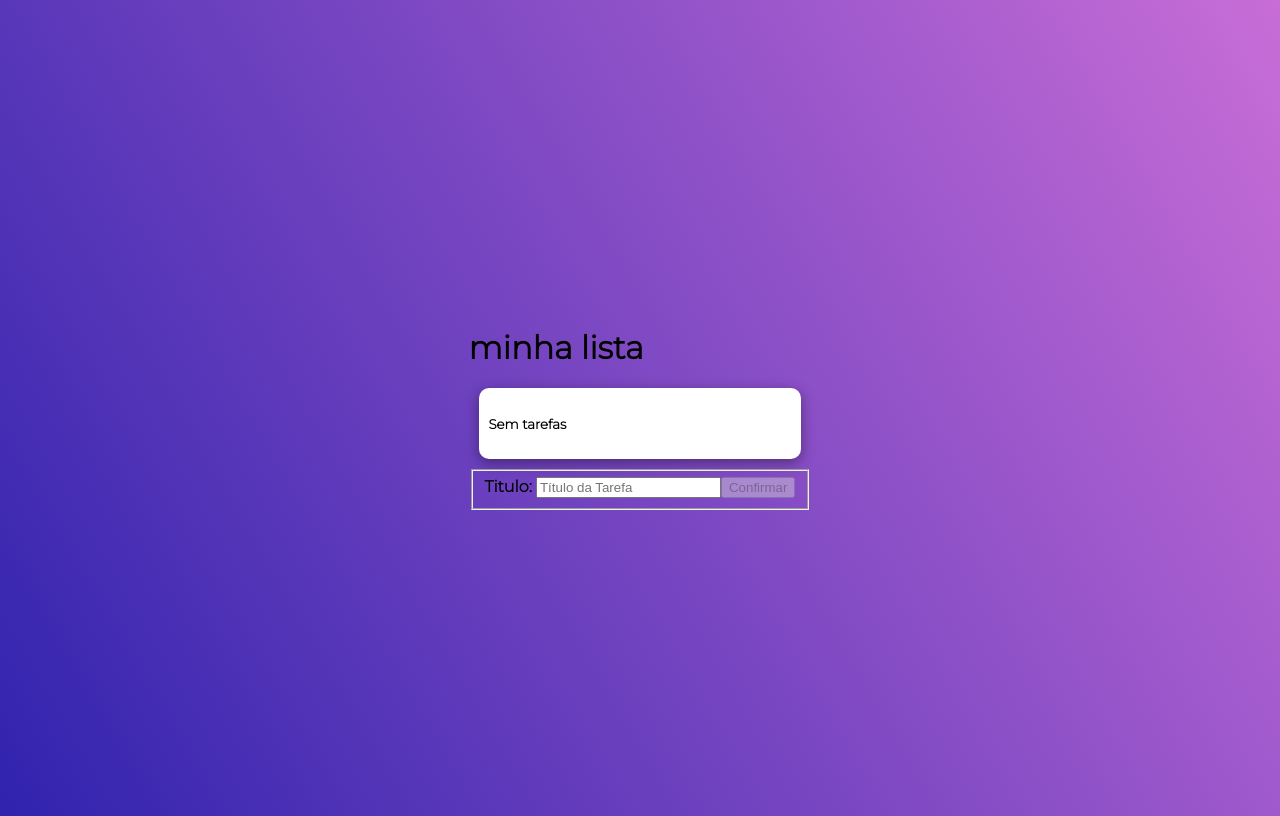
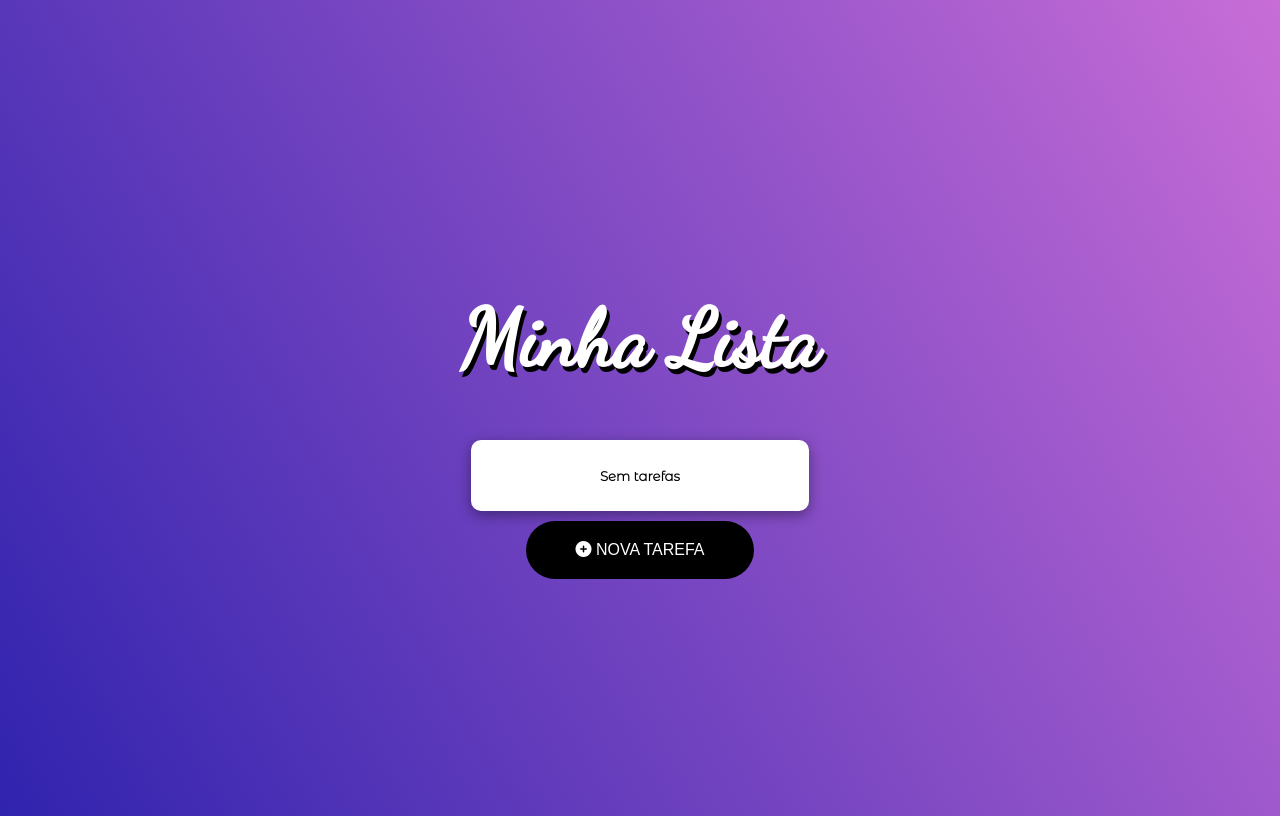
Before and after one commit to Thyerry/curso-angular, an Angular app: page / in a window 1280 px wide. Built offline with nearby package versions, Linux system fonts and the light colour scheme.

Commit message:
add more styles

```diff
--- a/package.json
+++ b/package.json
@@ -10,7 +10,7 @@
 	},
 	"private": true,
 	"dependencies": {
-		"@angular/animations": "^16.0.0",
+		"@angular/animations": "^16.0.3",
 		"@angular/common": "^16.0.0",
 		"@angular/compiler": "^16.0.0",
 		"@angular/core": "^16.0.0",
--- a/src/app/app.component.html
+++ b/src/app/app.component.html
@@ -1,23 +1,65 @@
-<h1>{{ title }}</h1>
-<ul>
-	<p *ngIf="todos.length == 0"><small>Sem tarefas</small></p>
+<h1 class="title animate__animated animate__tada">{{ title }}</h1>
+<ul class="animate__animated animate__flipInX" *ngIf="mode == 'list'">
+	<p *ngIf="todos.length == 0" class="text-center"><small>Sem tarefas</small></p>
 	<li *ngFor="let todo of todos">
-		{{ todo.title }} -
-		<button *ngIf="!todo.done" (click)="markAsDone(todo)">CONCLUIR</button>
-		|
-		<button *ngIf="todo.done" (click)="markAsUndone(todo)">REFAZER</button>
-		|
-		<button (click)="remove(todo)">REMOVER</button>
+		{{ todo.title }}
+		<button *ngIf="!todo.done" (click)="markAsDone(todo)">
+			<i class="fa-solid fa-check"></i>
+			<!-- CONCLUIR -->
+		</button>
+		<button *ngIf="todo.done" (click)="markAsUndone(todo)">
+			<i class="fa-solid fa-repeat"></i>
+			<!-- REFAZER -->
+		</button>
+		<button (click)="remove(todo)">
+			<i class="fa-solid fa-trash-can"></i>
+			<!-- REMOVE -->
+		</button>
 	</li>
 </ul>
 
-<form [formGroup]="form">
-	<fieldset>
-		<label>Titulo: </label>
-		<input type="text" placeholder="Título da Tarefa" maxlength="60" formControlName="title" />
-		<small *ngIf="form.controls['title'].invalid && !form.controls['title'].pristine">
-			este campo deve conter entre 3 e 60 caracteres
-		</small>
-		<button [disabled]="form.invalid" (click)="add()">Confirmar</button>
-	</fieldset>
-</form>
+<div id="modal" class="animate__animated animate__flipInX" *ngIf="mode == 'add'">
+	<h1 class="text-center">Nova Tarefa</h1>
+	<form [formGroup]="form">
+		<div class="message-container">
+			<input
+				type="text"
+				placeholder="Título da tarefa"
+				maxlength="60"
+				formControlName="title"
+			/>
+			<ng-container
+				*ngIf="
+					form.controls['title'].invalid && !form.controls['title'].pristine;
+					then danger;
+					else noDanger
+				"
+			></ng-container>
+			<ng-template #danger>
+				<small class="danger"> este campo deve conter entre 3 e 60 caracteres </small>
+			</ng-template>
+			<ng-template #noDanger>
+				<small class="no-danger">{{ " " }}</small>
+			</ng-template>
+		</div>
+		<div class="text-center button-container">
+			<button [disabled]="form.invalid" (click)="add()" class="button">
+				<i class="fa-regular fa-circle-check"></i>
+				CONFIRMAR
+			</button>
+			<button class="button" (click)="changeMode('list')" *ngIf="mode == 'add'">
+				<i class="fa-solid fa-xmark"></i>
+				CANCELAR
+			</button>
+		</div>
+	</form>
+</div>
+
+<button
+	class="animate__animated animate__fadeInUp button"
+	(click)="changeMode('add')"
+	*ngIf="mode == 'list'"
+>
+	<i class="fa-solid fa-plus-circle"></i>
+	NOVA TAREFA
+</button>
--- a/src/app/app.component.ts
+++ b/src/app/app.component.ts
@@ -9,8 +9,9 @@ import { FormBuilder, FormGroup, Validators } from '@angular/forms';
 })
 export class AppComponent {
 	public todos: Todo[] = [];
-	public title: String = 'minha lista';
+	public title: String = 'Minha Lista';
 	public form: FormGroup;
+	public mode = 'list';
 
 	constructor(private fb: FormBuilder) {
 		this.form = this.fb.group({
@@ -45,6 +46,9 @@ export class AppComponent {
 		todo.done = false;
 		this.save();
 	}
+	changeMode(newmode: string) {
+		this.mode = newmode;
+	}
 	save() {
 		localStorage.setItem('todos', JSON.stringify(this.todos));
 	}
--- a/src/app/app.module.ts
+++ b/src/app/app.module.ts
@@ -3,10 +3,11 @@ import { BrowserModule } from '@angular/platform-browser';
 import { ReactiveFormsModule } from '@angular/forms';
 
 import { AppComponent } from './app.component';
+import { BrowserAnimationsModule } from '@angular/platform-browser/animations';
 
 @NgModule({
 	declarations: [AppComponent],
-	imports: [BrowserModule, ReactiveFormsModule],
+	imports: [BrowserModule, ReactiveFormsModule, BrowserAnimationsModule],
 	providers: [],
 	bootstrap: [AppComponent],
 })
--- a/src/index.html
+++ b/src/index.html
@@ -6,10 +6,17 @@
 		<base href="/" />
 		<meta name="viewport" content="width=device-width, initial-scale=1" />
 		<link rel="icon" type="image/x-icon" href="favicon.ico" />
+		<link rel="preconnect" href="https://fonts.googleapis.com" />
+		<link rel="preconnect" href="https://fonts.gstatic.com" crossorigin />
 		<link
-			href="https://fonts.googleapis.com/css2?family=Montserrat:wght@300&display=swap"
+			href="https://fonts.googleapis.com/css2?family=Dancing+Script&family=Montserrat+Alternates:wght@300&display=swap"
 			rel="stylesheet"
 		/>
+		<link
+			rel="stylesheet"
+			href="https://cdnjs.cloudflare.com/ajax/libs/animate.css/4.1.1/animate.min.css"
+		/>
+		<script src="https://kit.fontawesome.com/3da494c077.js" crossorigin="anonymous"></script>
 	</head>
 	<body>
 		<app-root></app-root>
--- a/src/styles.css
+++ b/src/styles.css
@@ -4,11 +4,10 @@ body {
 	display: flex;
 	align-items: center;
 	justify-content: center;
-	font-family: "Montserrat", sans-serif;
+	text-align: center;
+	font-family: "Montserrat Alternates", sans-serif;
 	font-weight: 600;
 	background: #3023ae;
-	background: -moz-linear-gradient(60deg, #3023ae 0%, #c86dd7 100%);
-	background: -webkit-linear-gradient(60deg, #3023ae 0%, #c86dd7 100%);
 	background: linear-gradient(60deg, #3023ae 0%, #c86dd7 100%);
 	filter: progid:DXImageTransform.Microsoft.gradient(startColorstr'#3023ae', endColorstr='#c86dd7');
 }
@@ -36,17 +35,85 @@ li {
 	font-style: italic;
 	border-bottom: 2px solid rgba(0, 0, 0, 0.2);
 }
-
-li>button {
+li:last-child {
+	border: 0;
+}
+li > button {
 	border: none;
 	background-color: #fff;
 	font-size: 1em;
 	float: right;
 	opacity: 0.2;
-	transition: opacity 1s;
+	transition: opacity 0.25s;
 }
 
-li>button:hover {
+li > button:hover {
 	opacity: 1;
-	transition: 1s;
+	transition: 0.5s;
+	color: #ff0000;
 }
+
+.title {
+	font-family: "Dancing Script", cursive;
+	color: #fff;
+	font-size: 5em;
+	text-shadow: 3px 5px #000;
+}
+.text-center {
+	text-align: center;
+}
+.button {
+	background-color: #000;
+	border: none;
+	padding: 20px;
+	color: #fff;
+	border-radius: 30px;
+	font-size: 1em;
+	font-weight: 100;
+	padding-left: 50px;
+	padding-right: 50px;
+}
+
+#modal {
+	width: 500px;
+	text-align: left;
+	margin: 10px;
+	padding: 10px;
+	background: #fff;
+	border-radius: 10px;
+	box-shadow: 2px 4px 14px 0px rgba(0, 0, 0, 0.39);
+}
+
+input {
+	width: 92%;
+	line-height: 50px;
+	text-indent: 10px;
+	font-size: 1.2em;
+	margin-left: 15px;
+	margin-right: 15px;
+}
+
+.danger {
+	color: #ff0000;
+	font-weight: bold;
+	width: 100%;
+	padding: 5px;
+	margin-top: 10px;
+}
+.no-danger {
+	color: #fff;
+	font-weight: bold;
+	width: 100%;
+	padding: 5px;
+	margin-top: 10px;
+	margin-bottom: 100px;
+}
+
+.message-container {
+	margin-bottom: 10px;
+}
+
+.button-container {
+	display: flex;
+	justify-content: space-evenly;
+}
```
Also changed, not shown: 2 other files (tests, documents, lock files or other folders).
